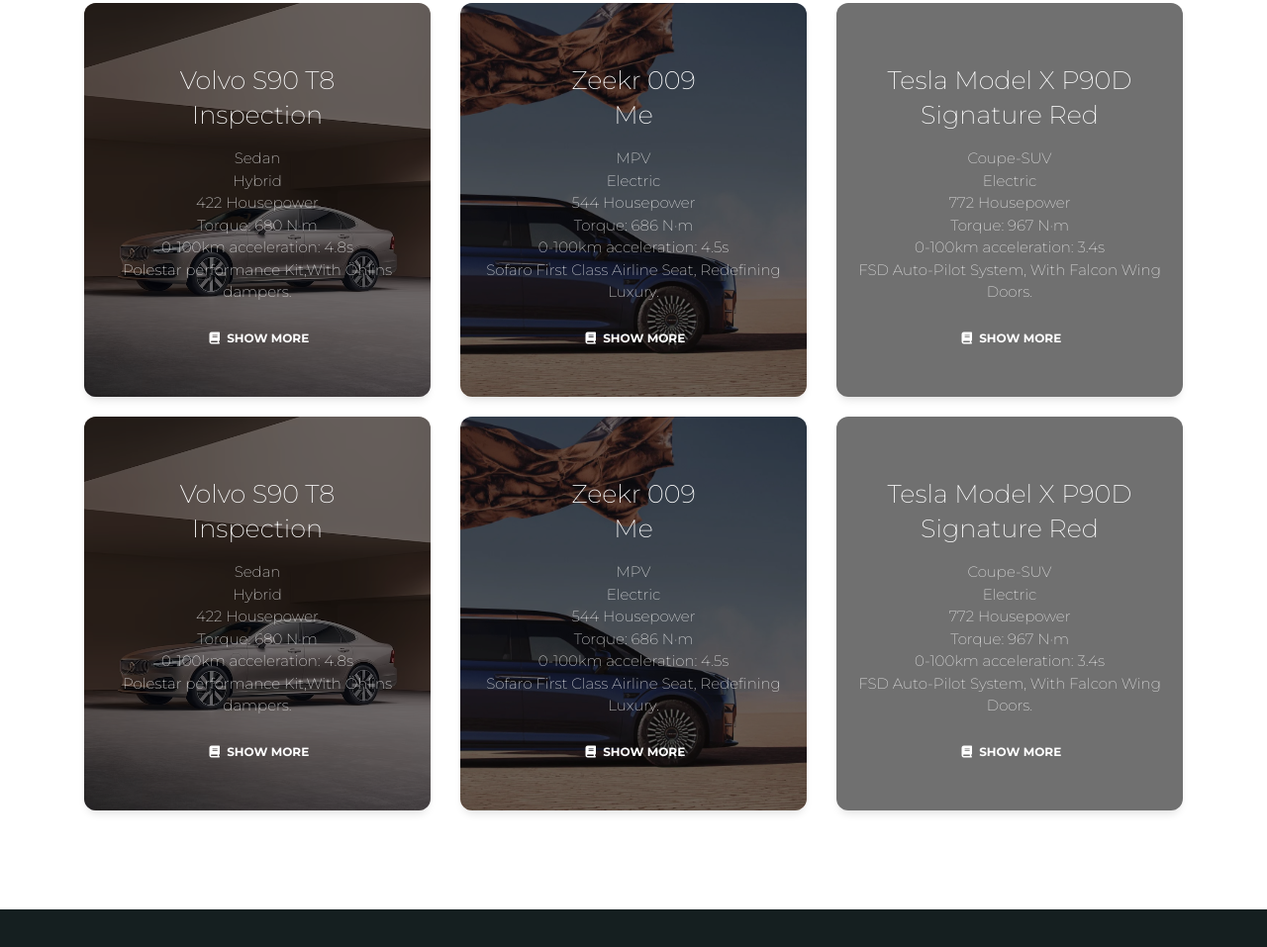
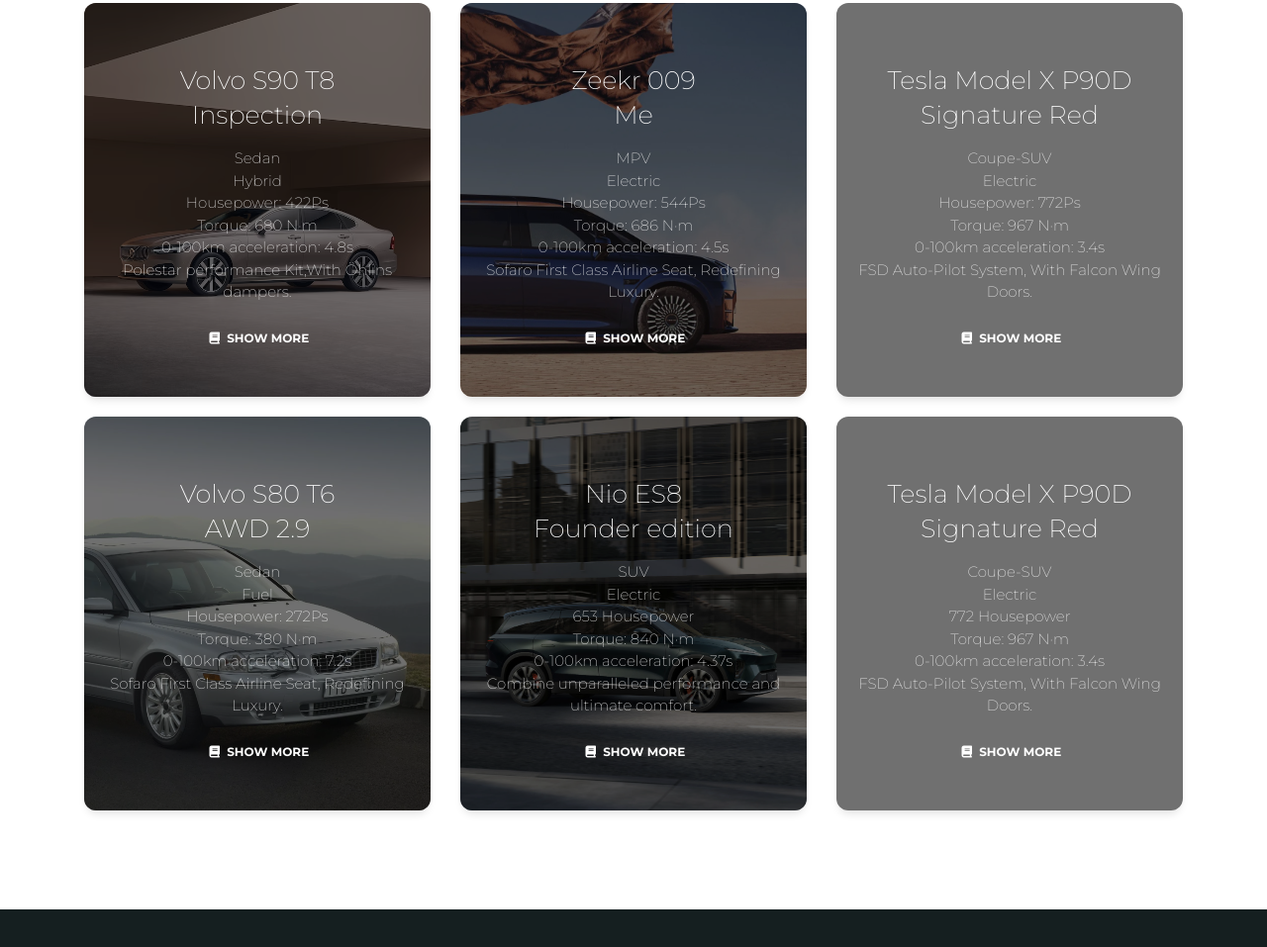
Before and after one commit to mooshame/mooshame.github.io, a plain HTML site: page mycar-page.html in a window 1280 px wide. Shown: the part 1294-2251 px from the top of the page at 99% size. Drawn offline with Linux system fonts and the light colour scheme; some packages are replaced by stand-ins of ours.

Commit message:
v1.1_240509 macbook work

```diff
--- a/mycar-page.html
+++ b/mycar-page.html
@@ -225,7 +225,7 @@
               <div class="card" data-background="image" style="background-position: calc(50% + 22px) center; background-image: url('./assets/img/MooSpace/S90_01.avif')">
                 <div class="card-body">
                   <h3 class="card-category">Volvo S90 T8 <br> Inspection</h3>
-                  <p class="card-description">Sedan <br> Hybrid <br> 422 Housepower <br> Torque: 680 N·m <br> 0-100km acceleration: 4.8s <br>Polestar performance Kit,With Öhlins dampers.</p>
+                  <p class="card-description">Sedan <br> Hybrid <br> Housepower: 422Ps  <br> Torque: 680 N·m <br> 0-100km acceleration: 4.8s <br>Polestar performance Kit,With Öhlins dampers.</p>
                   <div class="card-footer">
                     <a href="#pablo" class="btn btn-link btn-neutral">
                       <i class="fa fa-book" aria-hidden="true"></i> Show more
@@ -238,7 +238,7 @@
               <div class="card" data-background="image" style="background-position: calc(50% - 70px) center; background-image: url('./assets/img/MooSpace/ZEEKR009_01.jpeg')">
                 <div class="card-body">
                   <h3 class="card-category">Zeekr 009 <br> Me</h3>
-                  <p class="card-description">MPV <br> Electric <br> 544 Housepower <br> Torque: 686 N·m <br> 0-100km acceleration: 4.5s <br>Sofaro First Class Airline Seat, Redefining Luxury.</p>
+                  <p class="card-description">MPV <br> Electric <br> Housepower: 544Ps <br> Torque: 686 N·m <br> 0-100km acceleration: 4.5s <br>Sofaro First Class Airline Seat, Redefining Luxury.</p>
                   <div class="card-footer">
                     <a href="#pablo" class="btn btn-link btn-neutral">
                       <i class="fa fa-book" aria-hidden="true"></i> Show more
@@ -251,7 +251,7 @@
               <div class="card" data-background="image" style="background-size: auto 140%; background-image: url('./assets/img/MooSpace/ModelX_01.avif')">
                 <div class="card-body">
                   <h3 class="card-category">Tesla Model X P90D <br> Signature Red</h3>
-                  <p class="card-description">Coupe-SUV <br> Electric <br> 772 Housepower <br> Torque: 967 N·m <br> 0-100km acceleration: 3.4s <br>FSD Auto-Pilot System, With Falcon Wing Doors.</p>
+                  <p class="card-description">Coupe-SUV <br> Electric <br> Housepower: 772Ps <br> Torque: 967 N·m <br> 0-100km acceleration: 3.4s <br>FSD Auto-Pilot System, With Falcon Wing Doors.</p>
                   <div class="card-footer">
                     <a href="#pablo" class="btn btn-link btn-neutral">
                       <i class="fa fa-book" aria-hidden="true"></i> Show more
@@ -263,10 +263,10 @@
           </div>
           <div class="row">
             <div class="col-md-4">
-              <div class="card" data-background="image" style="background-position: calc(50% + 22px) center; background-image: url('./assets/img/MooSpace/S90_01.avif')">
+              <div class="card" data-background="image" style="background-position: calc(50% - 90px) center; background-image: url('./assets/img/MooSpace/S80_01.webp')">
                 <div class="card-body">
-                  <h3 class="card-category">Volvo S90 T8 <br> Inspection</h3>
-                  <p class="card-description">Sedan <br> Hybrid <br> 422 Housepower <br> Torque: 680 N·m <br> 0-100km acceleration: 4.8s <br>Polestar performance Kit,With Öhlins dampers.</p>
+                  <h3 class="card-category">Volvo S80 T6<br> AWD 2.9</h3>
+                  <p class="card-description">Sedan <br> Fuel <br> Housepower: 272Ps <br> Torque: 380 N·m <br> 0-100km acceleration: 7.2s <br>Sofaro First Class Airline Seat, Redefining Luxury.</p>
                   <div class="card-footer">
                     <a href="#pablo" class="btn btn-link btn-neutral">
                       <i class="fa fa-book" aria-hidden="true"></i> Show more
@@ -276,10 +276,10 @@
               </div>
             </div>
             <div class="col-md-4">
-              <div class="card" data-background="image" style="background-position: calc(50% - 70px) center; background-image: url('./assets/img/MooSpace/ZEEKR009_01.jpeg')">
+              <div class="card" data-background="image" style="background-position: center center; background-image: url('./assets/img/MooSpace/ES8_02.jpg')">
                 <div class="card-body">
-                  <h3 class="card-category">Zeekr 009 <br> Me</h3>
-                  <p class="card-description">MPV <br> Electric <br> 544 Housepower <br> Torque: 686 N·m <br> 0-100km acceleration: 4.5s <br>Sofaro First Class Airline Seat, Redefining Luxury.</p>
+                  <h3 class="card-category">Nio ES8 <br> Founder edition</h3>
+                  <p class="card-description">SUV <br> Electric <br> 653 Housepower <br> Torque: 840 N·m <br> 0-100km acceleration: 4.37s <br>Combine unparalleled performance and ultimate comfort.</p>
                   <div class="card-footer">
                     <a href="#pablo" class="btn btn-link btn-neutral">
                       <i class="fa fa-book" aria-hidden="true"></i> Show more
```
Also changed, not shown: assets/img/MooSpace/ES8_01.jpg (added), assets/img/MooSpace/ES8_02.jpg (added), assets/img/MooSpace/S80_01.webp (added).
